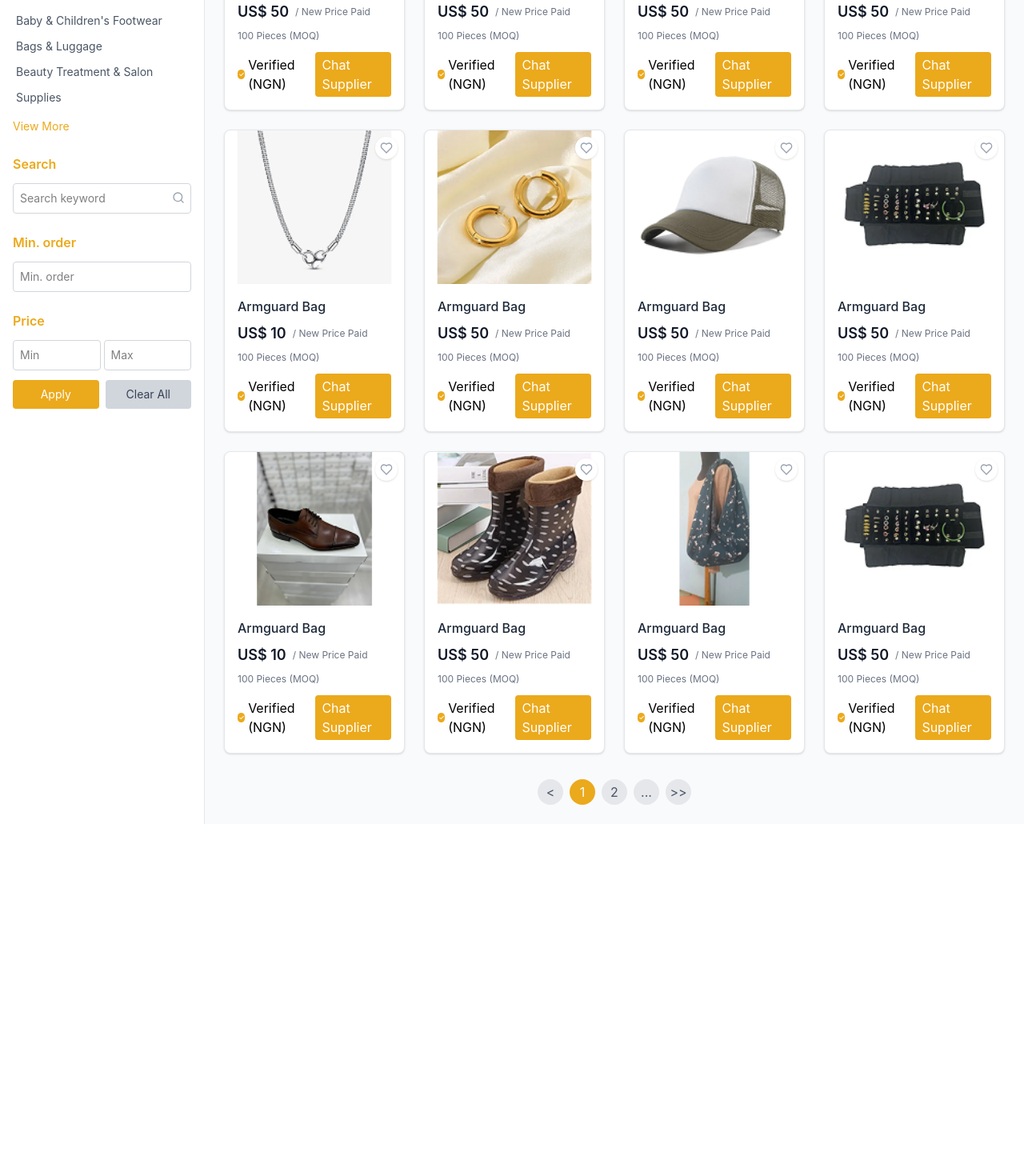
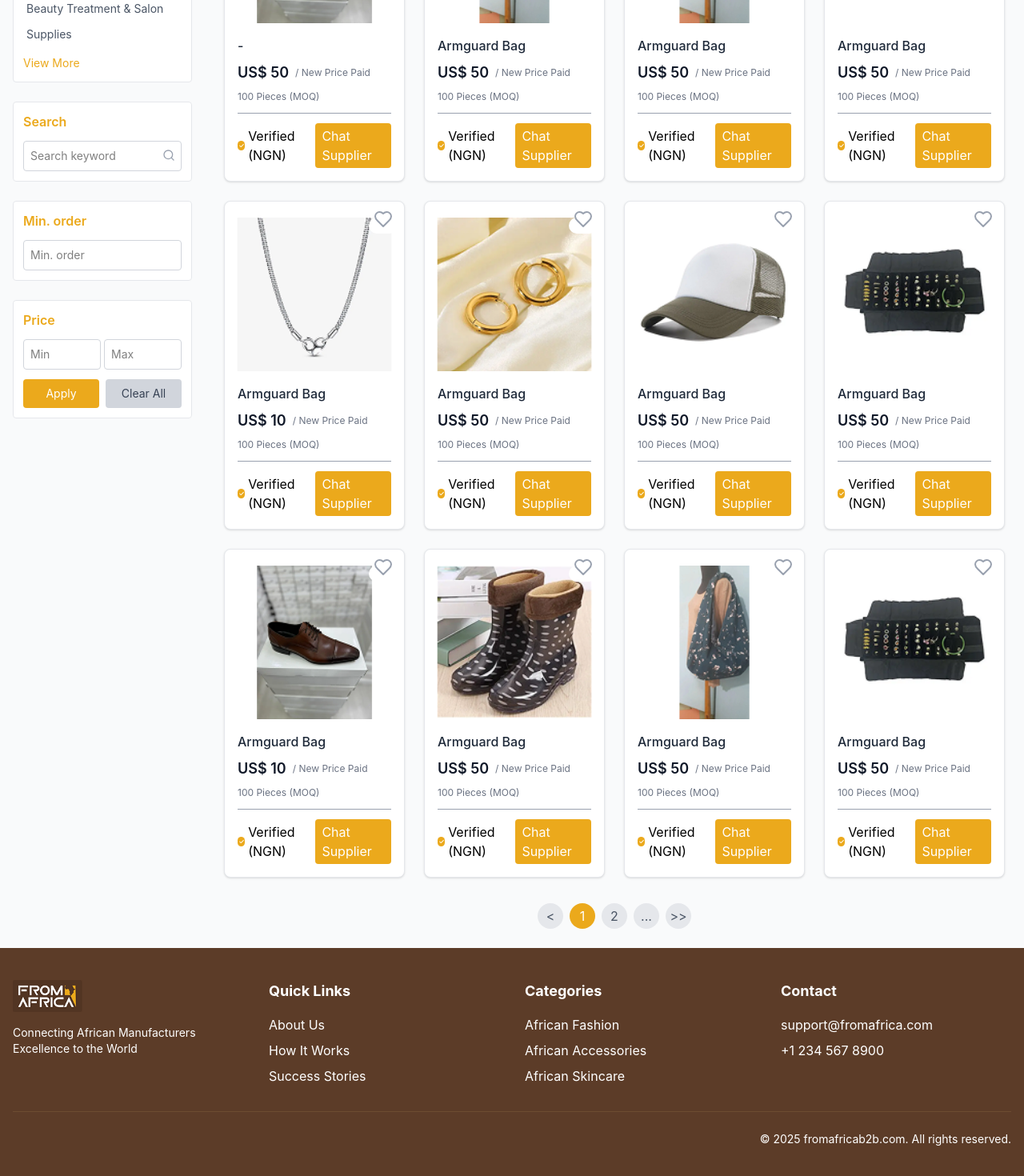
Before and after one commit to 0xidennis/africa, a React (Vite) app: page /Verification in a window 1280 px wide. Shown: the part 614-2084 px from the top of the page at 80% size. Before the commit the page ends 1644 px from the top, so only its background shows below. Built offline with nearby package versions, Linux system fonts and the light colour scheme.

Commit message:
first commit

```diff
--- a/src/ProductPage/Product.jsx
+++ b/src/ProductPage/Product.jsx
@@ -11,6 +11,7 @@ import boot from "../assets/image/boot.png"
 import Header from './Header'
 import SubNav from '../Statics/SubNav'
 import Navbar from '../Statics/Navbar'
+import Footer from '../Statics/Footer'
 
 const products = [
   {
@@ -173,11 +174,16 @@ const Product = () => {
     })
 
   return (
-    <div>
+    <div className='bg-gray-50'>
         <Navbar/>
         <SubNav/>
         <Header/>
-         <div className="min-h-screen bg-gray-50">
+         <div className="min-h-screen bg-gray-50 mt-5">
+            <div className='flex gap-15 lg:ml-30 '>
+            <h3 className=" font-semibold text-gray-800 mb-3 hidden lg:flex"> All Categories</h3>
+                <h3 className=" font-semibold text-gray-800 mb-3  text-center justify-center">Fashion Accessories & Footwear</h3>
+            </div>
+
       <div className="flex">
         {/* Mobile Sidebar Overlay */}
         {sidebarOpen && (
@@ -186,17 +192,17 @@ const Product = () => {
 
         {/* Sidebar */}
         <div
-          className={`
-          fixed lg:static inset-y-0 left-0 z-50 w-64 bg-white border-r border-gray-200 transform transition-transform duration-300 ease-in-out
+          className={` -mt-3
+          fixed lg:static inset-y-0 left-0 z-50 w-64 bg-gray-50  border-gray-200 transform transition-transform duration-300 ease-in-out
           ${sidebarOpen ? "translate-x-0" : "-translate-x-full lg:translate-x-0"}
         `}
         >
           <div className="p-4 h-full overflow-y-auto">
             {/* Categories */}
             <div className="mb-6">
-              <h3 className="font-semibold text-gray-800 mb-3">Categories</h3>
+
               {categories.map((category) => (
-                <div key={category} className="mb-2">
+                <div key={category} className="mb-2 lg:hidden">
                   <button
                     onClick={() => setSelectedCategory(category)}
                     className={`text-sm w-full text-left p-2 rounded ${
@@ -212,7 +218,7 @@ const Product = () => {
             </div>
 
             {/* Sub Categories */}
-            <div className="mb-6">
+            <div className="mb-6 bg-white rounded border-gray-200 border p-3">
               <h3 className="font-semibold text-[#eba91c] mb-3">Sub Categories</h3>
               <div className="space-y-1 max-h-48 overflow-y-auto">
                 {subCategories.map((subCategory) => (
@@ -225,7 +231,7 @@ const Product = () => {
             </div>
 
             {/* Search */}
-            <div className="mb-6">
+            <div className="mb-6  bg-white rounded border-gray-200 border p-3">
               <h3 className="font-semibold text-[#eba91c] mb-3">Search</h3>
               <div className="relative">
                 <input
@@ -240,7 +246,7 @@ const Product = () => {
             </div>
 
             {/* Min Order */}
-            <div className="mb-6">
+            <div className="mb-6  bg-white rounded border-gray-200 border p-3">
               <h3 className="font-semibold text-[#eba91c] mb-3">Min. order</h3>
               <input
                 type="text"
@@ -250,7 +256,7 @@ const Product = () => {
             </div>
 
             {/* Price Range */}
-            <div className="mb-6">
+            <div className="mb-6  bg-white rounded border-gray-200 border p-3">
               <h3 className="font-semibold text-[#eba91c] mb-3">Price</h3>
               <div className="flex gap-1 mb-3">
                 <input
@@ -285,10 +291,9 @@ const Product = () => {
         <div className="flex-1 lg:ml-0">
           {/* Mobile Header */}
           <div className="lg:hidden bg-white border-b border-gray-200 p-4">
-            <button onClick={() => setSidebarOpen(true)} className="text-gray-600 hover:text-gray-800">
-              <svg className="w-6 h-6" fill="none" stroke="currentColor" viewBox="0 0 24 24">
-                <path strokeLinecap="round" strokeLinejoin="round" strokeWidth={2} d="M4 6h16M4 12h16M4 18h16" />
-              </svg>
+            <button onClick={() => setSidebarOpen(true)} className="text-white hover:text-gray-800 bg-[#eba91c] w-8 h-8">
+
+              {">"}
             </button>
           </div>
 
@@ -304,14 +309,14 @@ const Product = () => {
                     <img
                       src={product.image || "/placeholder.svg"}
                       alt={product.name}
-                      className="w-full h-48 object-cover"
+                      className="w-full h-48 object-cover mt-5"
                     />
                     <button
                       onClick={() => toggleFavorite(product.id)}
-                      className="absolute top-2 right-2 p-1.5 bg-white rounded-full shadow-sm hover:shadow-md transition-shadow"
+                      className="absolute top-0 right-2 p-1.5 bg-white rounded-full  hover:shadow-md transition-shadow"
                     >
                       <Heart
-                        className={`h-4 w-4 ${
+                        className={`h-6 w-6 -mt-4  ${
                           favorites.includes(product.id) ? "fill-[#eba91c] text-[#eba91c]" : "text-gray-400"
                         }`}
                       />
@@ -327,9 +332,10 @@ const Product = () => {
                     </div>
 
                     <div className="text-xs text-gray-500 mb-3">{product.pieces} Pieces (MOQ)</div>
+                    {/* <hr className='bg-white mb-3'/> */}
 
-                    <div className="flex items-center justify-between">
-                      <div className="flex items-center gap-2">
+                    <div className="flex items-center justify-between border-t border-gray-400 pt-3">
+                      <div className="flex items-center gap-2 ">
                         {product.isVerified && (
                           <div className="flex items-center gap-1 text-md text-black-600">
                             <div className="w-3 h-3 bg-[#eba91c] rounded-full flex items-center justify-center">
@@ -379,6 +385,7 @@ const Product = () => {
         </div>
       </div>
     </div>
+    <Footer/>
     </div>
   )
 }
--- /dev/null
+++ b/src/Statics/Footer.jsx
@@ -0,0 +1,100 @@
+import React from 'react'
+import logo from '../assets/logo/from.png'
+
+const Footer = () => {
+  return (
+    <div>
+         {/* Footer */}
+                      <footer className="bg-[#5c3c28] text-white py-10">
+                        <div className="container mx-auto px-4">
+                          <div className="grid grid-cols-1 md:grid-cols-4 gap-8">
+                            {/* Logo and Tagline */}
+                            <div>
+                            <img src={logo} width={120} height={40} alt="" className='mb-4 h-10 w-auto ' />
+
+                              <p className="text-sm">
+                                Connecting African Manufacturers
+                                <br />
+                                Excellence to the World
+                              </p>
+
+                              {/* <div className="flex space-x-4 mt-6">
+                                <a href="#" className="text-white hover:text-yellow-500">
+                                  <Facebook size={20} />
+                                </a>
+                                <a href="#" className="text-white hover:text-yellow-500">
+                                  <Instagram size={20} />
+                                </a>
+                                <a href="#" className="text-white hover:text-yellow-500">
+                                  <Linkedin size={20} />
+                                </a>
+                                <a href="#" className="text-white hover:text-yellow-500">
+                                  <Twitter size={20} />
+                                </a>
+                              </div> */}
+                            </div>
+
+                            {/* Quick Links */}
+                            <div>
+                              <h3 className="font-bold text-lg mb-4">Quick Links</h3>
+                              <ul className="space-y-2">
+                                <li>
+                                  <a href="/about" className="hover:text-yellow-500">
+                                    About Us
+                                  </a>
+                                </li>
+                                <li>
+                                  <a href="/how-it-works" className="hover:text-yellow-500">
+                                    How It Works
+                                  </a>
+                                </li>
+                                <li>
+                                  <a href="/success-stories" className="hover:text-yellow-500">
+                                    Success Stories
+                                  </a>
+                                </li>
+                              </ul>
+                            </div>
+
+                            {/* Categories */}
+                            <div>
+                              <h3 className="font-bold text-lg mb-4">Categories</h3>
+                              <ul className="space-y-2">
+                                <li>
+                                  <a href="/category/fashion" className="hover:text-yellow-500">
+                                    African Fashion
+                                  </a>
+                                </li>
+                                <li>
+                                  <a href="/category/accessories" className="hover:text-yellow-500">
+                                    African Accessories
+                                  </a>
+                                </li>
+                                <li>
+                                  <a href="/category/skincare" className="hover:text-yellow-500">
+                                    African Skincare
+                                  </a>
+                                </li>
+                              </ul>
+                            </div>
+
+                            {/* Contact */}
+                            <div>
+                              <h3 className="font-bold text-lg mb-4">Contact</h3>
+                              <ul className="space-y-2">
+                                <li>support@fromafrica.com</li>
+                                <li>+1 234 567 8900</li>
+                              </ul>
+                            </div>
+                          </div>
+
+                          <div className="border-t border-[#6d4c31] mt-8 pt-6 text-sm text-center md:text-right">
+                            © 2025 fromafricab2b.com. All rights reserved.
+                          </div>
+                        </div>
+                      </footer>
+    </div>
+  )
+}
+
+export default Footer
--- a/src/Statics/SubNav.jsx
+++ b/src/Statics/SubNav.jsx
@@ -28,7 +28,7 @@ const SubNav = () => {
                 className="flex items-center space-x-2 text-gray-700   rounded-md px-3 py-2"
               >
                 <img src={menuicon} alt="" />
-                <span className="hidden sm:inline-block text-sm font-medium">All Categories</span>
+                <span className="flex sm:inline-block text-sm font-medium">All Categories</span>
                 <ChevronDown className="h-4 w-4" />
               </button>
 
```
Also changed, not shown: src/Statics/Navbar.jsx (+4 -4 lines).
